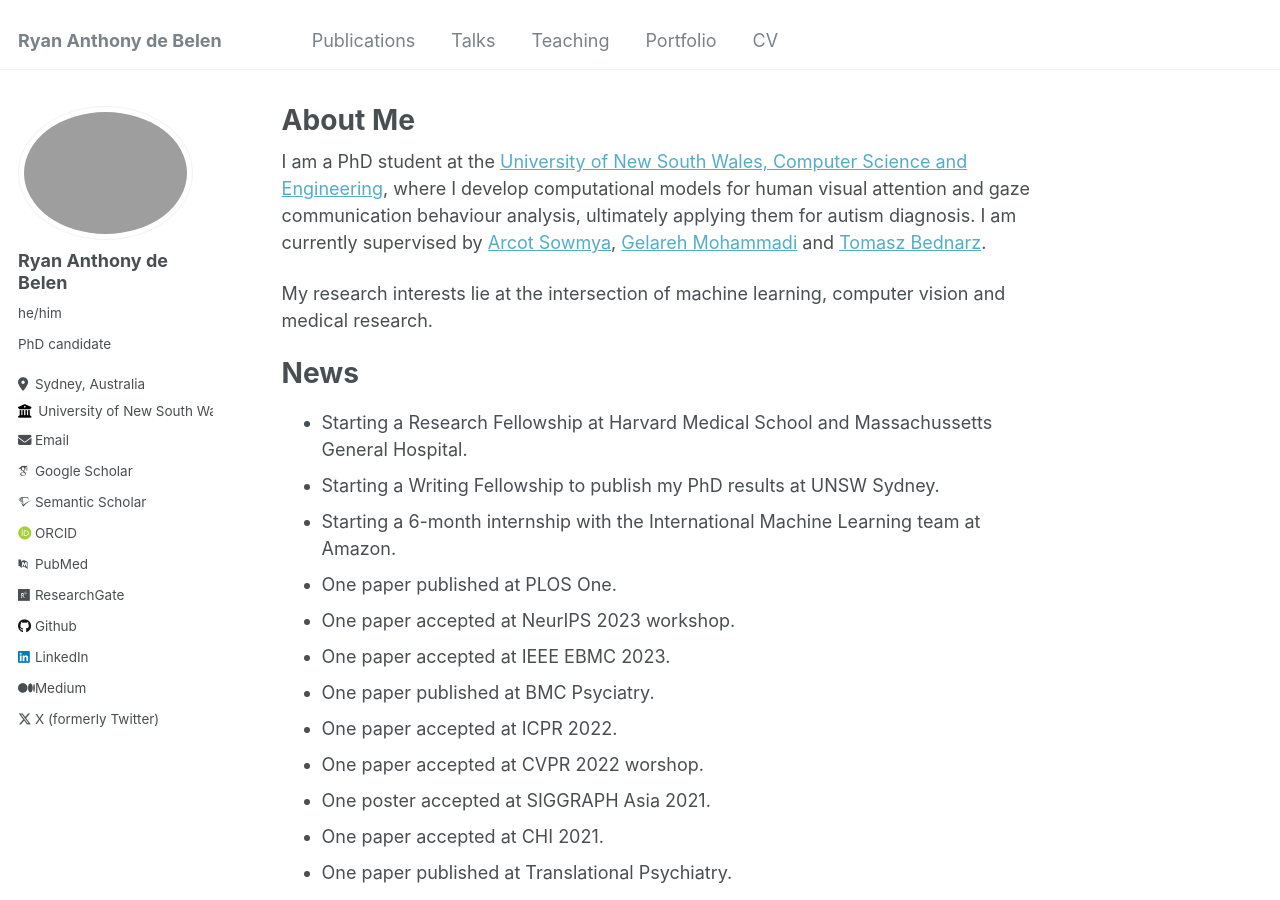
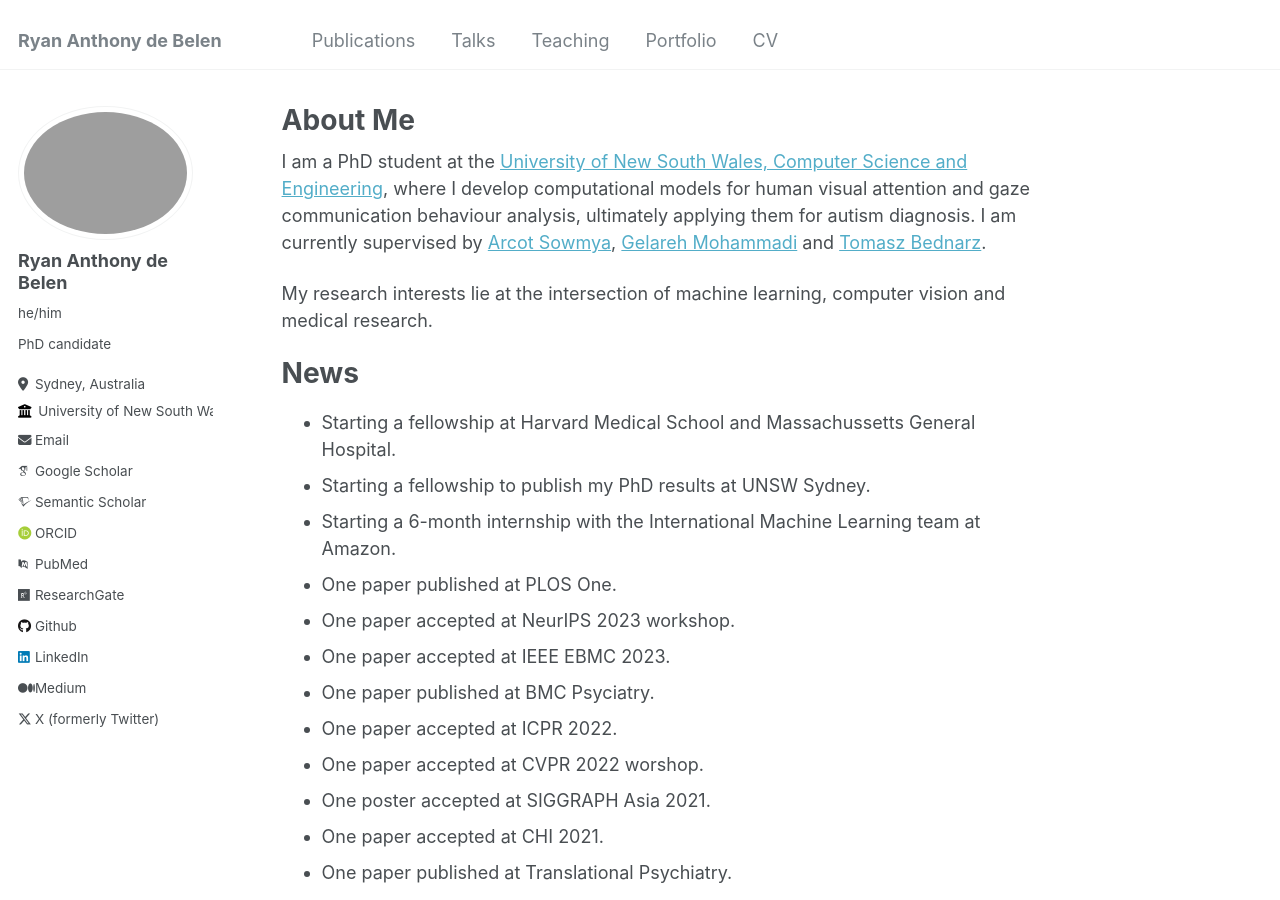
Before and after one commit to ryanxdebelen/ryanxdebelen.github.io, a Jekyll site: the page built from _pages/about.md, in a window 1280 px wide and 900 px high. Built offline with Jekyll 4.4.1, drawn with Linux system fonts in a browser that asks for light colours; some web fonts are replaced.

Commit message:
Update about.md

```diff
--- a/_pages/about.md
+++ b/_pages/about.md
@@ -13,8 +13,8 @@ My research interests lie at the intersection of machine learning, computer visi
 
 News
 ======
-- Starting a Research Fellowship at Harvard Medical School and Massachussetts General Hospital.
-- Starting a Writing Fellowship to publish my PhD results at UNSW Sydney.
+- Starting a fellowship at Harvard Medical School and Massachussetts General Hospital.
+- Starting a fellowship to publish my PhD results at UNSW Sydney.
 - Starting a 6-month internship with the International Machine Learning team at Amazon.
 - One paper published at PLOS One.
 - One paper accepted at NeurIPS 2023 workshop.
```
